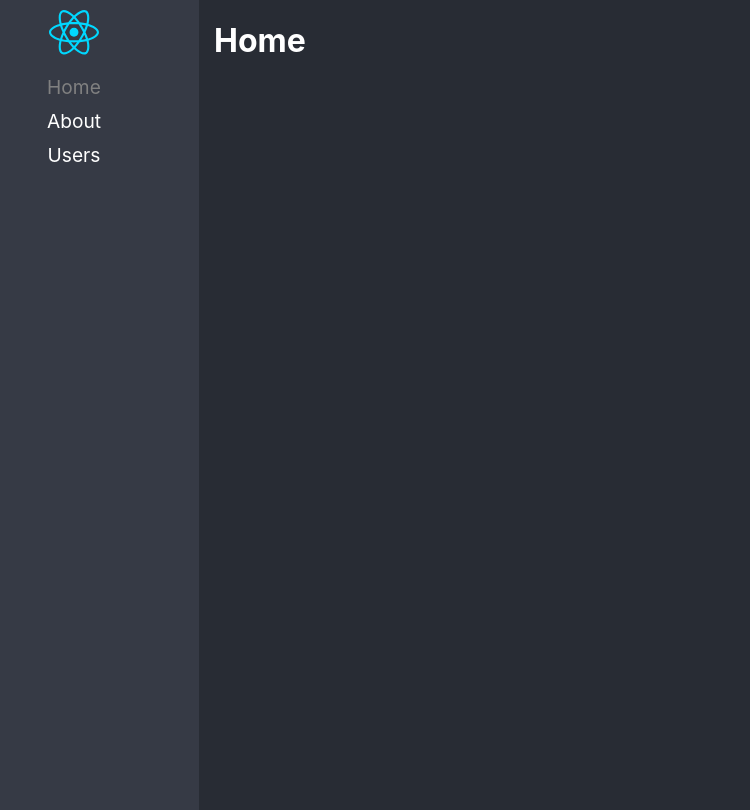
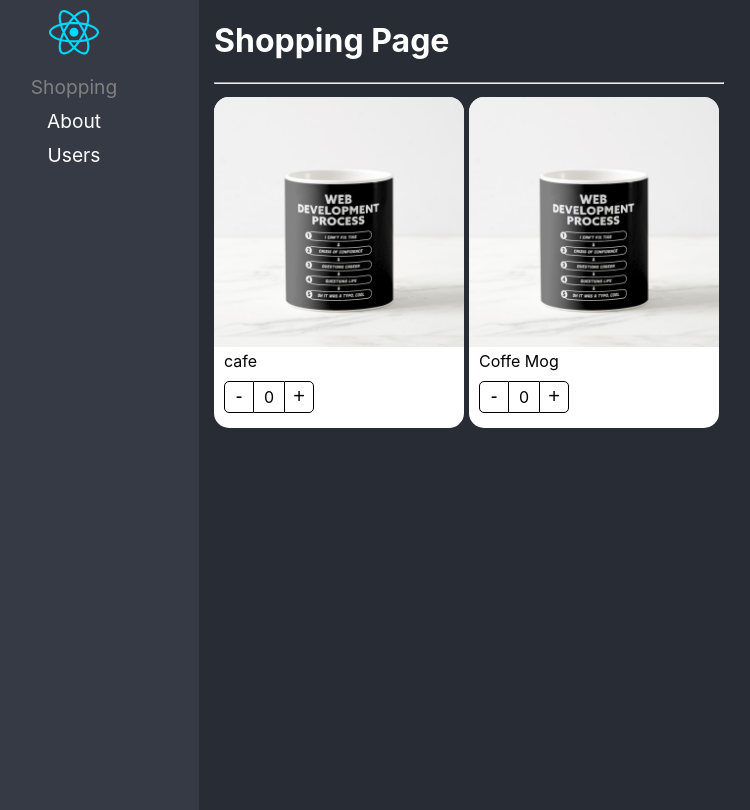
Before and after one commit to angelcgar/lazyload-react, a React (Vite) app: page / in a window 1280 px wide. Shown: the whole page, without its empty margins (51-801 px from the left). Built offline with nearby package versions, Linux system fonts and the light colour scheme.

Commit message:
component compound listo

```diff
--- /dev/null
+++ b/src/02-components/components/ProductButtons.tsx
@@ -0,0 +1,30 @@
+import { useContext } from 'react';
+import { ProductContext } from './ProductCard';
+
+import styles from '../styles/styles.module.css';
+
+export const ProductButtons = () => {
+	const { increaseBy, counter } = useContext(ProductContext);
+
+	return (
+		<div className={styles.buttonsContainer}>
+			<button
+				className={styles.buttonMinus}
+				type="button"
+				onClick={() => increaseBy(-1)}
+			>
+				-
+			</button>
+
+			<div className={styles.countLabel}> {counter} </div>
+
+			<button
+				className={styles.buttonAdd}
+				type="button"
+				onClick={() => increaseBy(+1)}
+			>
+				+
+			</button>
+		</div>
+	);
+};
--- /dev/null
+++ b/src/02-components/components/ProductCard.tsx
@@ -0,0 +1,21 @@
+import { useProduct } from '../hooks/useProduct';
+
+import styles from '../styles/styles.module.css';
+import { createContext } from 'react';
+import type {
+	ProductCardProps,
+	ProductContextProps,
+} from '../interfaces/interfaces';
+
+export const ProductContext = createContext({} as ProductContextProps);
+const { Provider } = ProductContext;
+
+export const ProductCard = ({ children, product }: ProductCardProps) => {
+	const { counter, increaseBy } = useProduct();
+
+	return (
+		<Provider value={{ counter, increaseBy, product }}>
+			<div className={styles.productCard}>{children}</div>
+		</Provider>
+	);
+};
--- /dev/null
+++ b/src/02-components/components/ProductImage.tsx
@@ -0,0 +1,20 @@
+import { useContext } from 'react';
+import { ProductContext } from './ProductCard';
+
+import styles from '../styles/styles.module.css';
+import noImage from '../assets/no-image.jpg';
+
+export const ProductImage = ({ img = '', alt = '' }) => {
+	const { product } = useContext(ProductContext);
+	let imgToShow: string;
+
+	if (img) {
+		imgToShow = img;
+	} else if (product.img) {
+		imgToShow = product.img;
+	} else {
+		imgToShow = noImage;
+	}
+
+	return <img className={styles.productImg} src={imgToShow} alt={alt} />;
+};
--- /dev/null
+++ b/src/02-components/components/ProductTitle.tsx
@@ -0,0 +1,14 @@
+import { useContext } from 'react';
+import { ProductContext } from './ProductCard';
+
+import styles from '../styles/styles.module.css';
+
+export const ProductTitle = ({ title }: { title?: string }) => {
+	const { product } = useContext(ProductContext);
+
+	return (
+		<span className={styles.productDescription}>
+			{title ? title : product.title}
+		</span>
+	);
+};
--- /dev/null
+++ b/src/02-components/components/index.ts
@@ -0,0 +1,18 @@
+import type { ProductCardMOCProps } from '../interfaces/interfaces';
+import { ProductButtons } from './ProductButtons';
+import { ProductCard as ProductCardMoc } from './ProductCard';
+import { ProductImage } from './ProductImage';
+import { ProductTitle } from './ProductTitle';
+
+export { ProductButtons } from './ProductButtons';
+export { ProductImage } from './ProductImage';
+export { ProductTitle } from './ProductTitle';
+// export { ProductCard } from './ProductCard';
+
+const ProductCard: ProductCardMOCProps = Object.assign(ProductCardMoc, {
+	Title: ProductTitle,
+	Image: ProductImage,
+	Buttons: ProductButtons,
+});
+
+export default ProductCard;
--- /dev/null
+++ b/src/02-components/hooks/useProduct.tsx
@@ -0,0 +1,14 @@
+import { useState } from 'react';
+
+export const useProduct = () => {
+	const [counter, setCounter] = useState(0);
+
+	const increaseBy = (value: number) => {
+		setCounter((prev) => Math.max(prev + value, 0));
+	};
+
+	return {
+		counter,
+		increaseBy,
+	};
+};
--- /dev/null
+++ b/src/02-components/interfaces/interfaces.ts
@@ -0,0 +1,35 @@
+import type { ReactElement } from 'react';
+
+export interface ProductCardProps {
+	product: Product;
+	children?: ReactElement | ReactElement[];
+}
+
+export interface Product {
+	id: string;
+	title: string;
+	img?: string;
+}
+
+export interface ProductContextProps {
+	counter: number;
+	increaseBy: (value: number) => void;
+	product: Product;
+}
+
+export interface ProductCardMOCProps {
+	({ children, product }: ProductCardProps): JSX.Element;
+	Title: ({
+		title,
+	}: {
+		title?: string;
+	}) => JSX.Element;
+	Image: ({
+		img,
+		alt,
+	}: {
+		img?: string | undefined;
+		alt?: string | undefined;
+	}) => JSX.Element;
+	Buttons: () => JSX.Element;
+}
--- /dev/null
+++ b/src/02-components/pages/ShoppingPage.tsx
@@ -0,0 +1,34 @@
+import 	ProductCard,{
+	ProductButtons,
+	ProductImage,
+	ProductTitle,
+
+} from '../components';
+
+const product = {
+	id: '1',
+	title: 'Coffe Mog',
+	img: './coffee-mug.png',
+};
+
+export const ShoppingPage = () => {
+	return (
+		<div>
+			<h1>Shopping Page</h1>
+			<hr />
+			<div style={{ display: 'flex', flexDirection: 'row', flexWrap: 'wrap' }}>
+				<ProductCard product={product}>
+					<ProductCard.Image img={product.img} />
+					<ProductCard.Title title="cafe" />
+					<ProductCard.Buttons />
+				</ProductCard>
+
+				<ProductCard product={product}>
+					<ProductImage />
+					<ProductTitle />
+					<ProductButtons />
+				</ProductCard>
+			</div>
+		</div>
+	);
+};
--- /dev/null
+++ b/src/02-components/styles/styles.module.css
@@ -0,0 +1,60 @@
+.productCard {
+  background-color: white;
+  border-radius: 15px;
+  color: black;
+  padding-bottom: 5px;
+  width: 250px;
+  margin-right: 5px;
+  margin-top: 5px;
+}
+
+.productImg {
+  border-radius: 15px 15px 0px 0px;
+  width: 100%;
+}
+
+.productDescription {
+  margin: 10px;
+}
+
+.buttonsContainer {
+  margin: 10px;
+  display: flex;
+  flex-direction: row;
+}
+
+.buttonMinus {
+  cursor: pointer;
+  background-color: transparent;
+  border: 1px solid black;
+  border-radius: 5px 0px 0px 5px;
+  font-size: 20px;
+  width: 30px;
+}
+
+.buttonMinus:hover {
+  background-color: rgba(0, 0, 0, 0.1);
+}
+
+.countLabel {
+  border-bottom: 1px solid black;
+  border-top: 1px solid black;
+  font-size: 16px;
+  height: 25px;
+  padding-top: 5px;
+  text-align: center;
+  width: 30px;
+}
+
+.buttonAdd {
+  cursor: pointer;
+  background-color: transparent;
+  border: 1px solid black;
+  border-radius: 0px 5px 5px 0px;
+  font-size: 20px;
+  width: 30px;
+}
+
+.buttonAdd:hover {
+  background-color: rgba(0, 0, 0, 0.1);
+}
--- a/src/index.css
+++ b/src/index.css
@@ -1,6 +1,47 @@
-::-webkit-scrollbar {
-  width: 0;
-  height: 0;
+body {
+  --sb-track-color: #232e33;
+  --sb-thumb-color: #6baf8d;
+  --sb-size: 8px;
+}
+
+body::-webkit-scrollbar {
+  width: var(--sb-size);
+}
+
+body::-webkit-scrollbar-track {
+  background: var(--sb-track-color);
+  border-radius: 3px;
+}
+
+body::-webkit-scrollbar-thumb {
+  background: var(--sb-thumb-color);
+  border-radius: 3px;
+}
+
+@supports not selector(::-webkit-scrollbar) {
+  body {
+    scrollbar-color: var(--sb-thumb-color) var(--sb-track-color);
+  }
+}
+
+/* nav {
+  border-radius: 3px;
+  scrollbar-color: black pink;
+  scrollbar-width: thin;
+} */
+
+nav::-webkit-scrollbar {
+  width: 4px;
+}
+
+nav::-webkit-scrollbar-track {
+  background: var(--sb-track-color);
+  border-radius: 3px;
+}
+
+nav::-webkit-scrollbar-thumb {
+  background: var(--sb-thumb-color);
+  border-radius: 3px;
 }
 
 html,
--- a/src/route/Navigation.tsx
+++ b/src/route/Navigation.tsx
@@ -6,6 +6,7 @@
 } from 'react-router-dom';
 
 import { LogoReact } from '../assets/Logos';
+import { ShoppingPage } from '../02-components/pages/ShoppingPage';
 
 export const Navigation = () => {
 	return (
@@ -16,7 +17,7 @@
 					<ul>
 						<li>
 							<NavLink to="/" activeClassName="nav-active" exact>
-								Home
+								Shopping
 							</NavLink>
 						</li>
 						<li>
@@ -42,7 +43,7 @@
 						<h1>Users</h1>
 					</Route>
 					<Route path="/">
-						<h1>Home</h1>
+						<ShoppingPage />
 					</Route>
 				</Switch>
 			</div>
```
Also changed, not shown: public/coffee-mug.png (added), src/02-components/assets/no-image.jpg (added).
